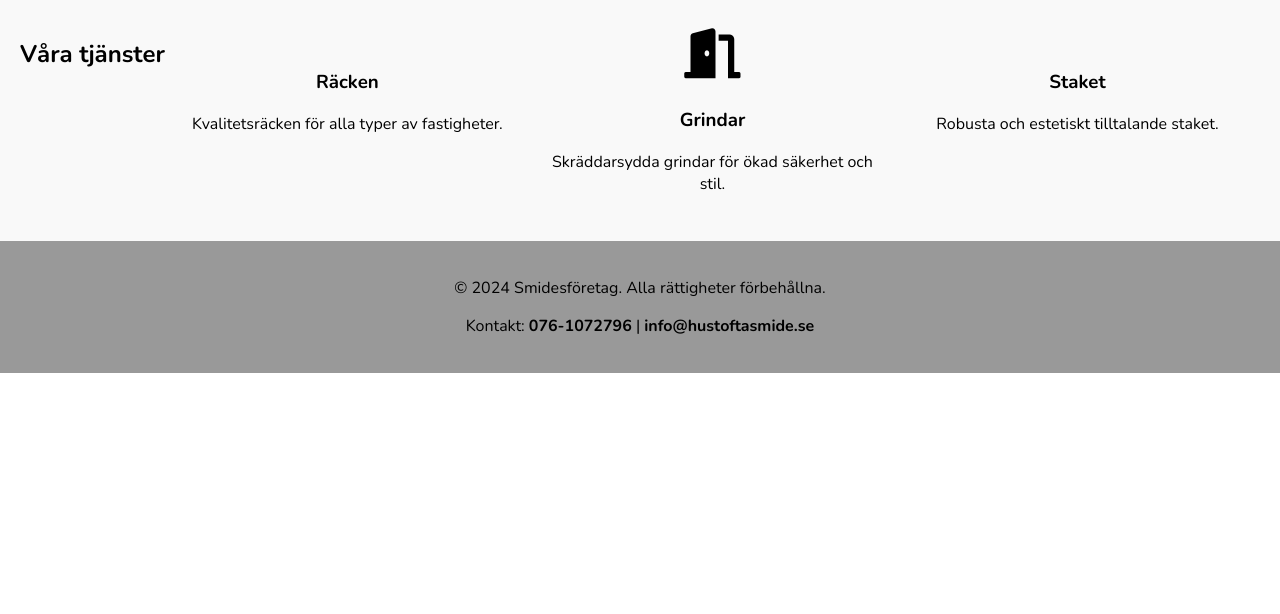
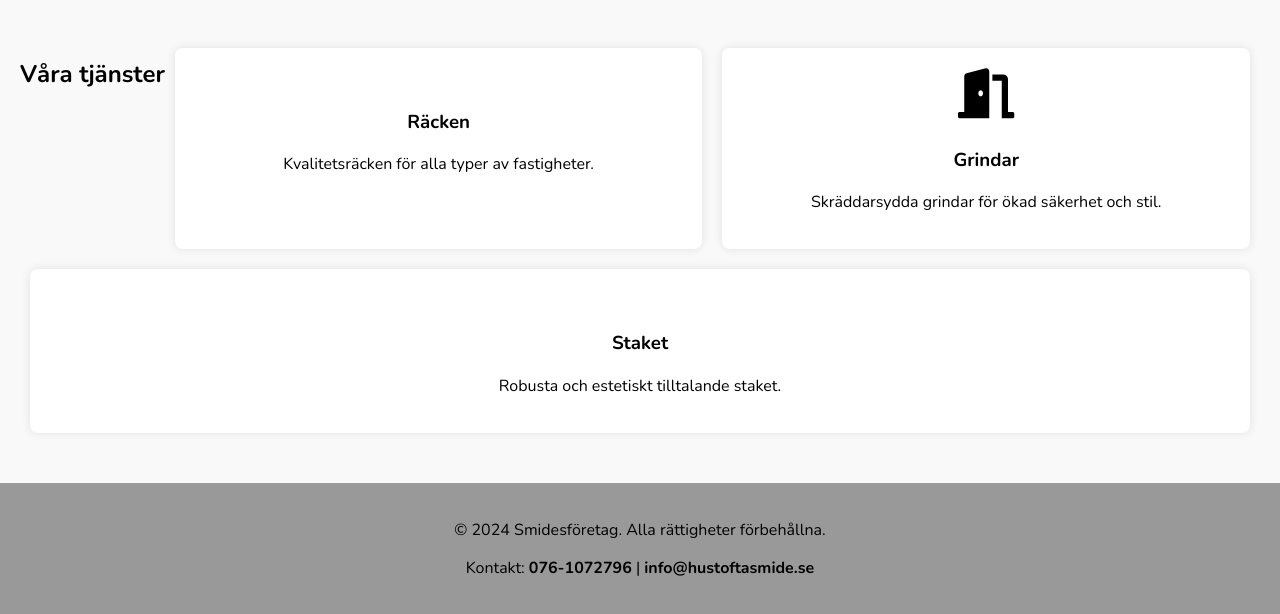
Before and after one commit to Si5193/Hustofta, a plain HTML site: page index.html in a window 1280 px wide. Shown: the part 878-1492 px from the top of the page. Before the commit the page ends 1251 px from the top, so only its background shows below. Drawn offline with nearby package versions, Linux system fonts and the light colour scheme; some icons are missing.

Commit message:
Update styles.css

```diff
--- a/styles.css
+++ b/styles.css
@@ -57,21 +57,26 @@ nav a {
     position: relative;
     color: white;
     text-align: center;
-    top: 20%;
+    top: 50%;
     transform: translateY(-50%);
 }
 
 .services {
     text-align: center;
-    padding: 20px;
+    padding: 40px 20px;
     background-color: #f9f9f9;
     display: flex;
+    flex-wrap: wrap;
     justify-content: space-around;
 }
 
 .service {
-    flex: 1;
+    flex: 1 1 30%;
     margin: 10px;
+    padding: 20px;
+    background-color: white;
+    border-radius: 8px;
+    box-shadow: 0 0 10px rgba(0, 0, 0, 0.1);
 }
 
 .service i {
@@ -94,6 +99,7 @@ footer a {
 @media (max-width: 768px) {
     .service {
         width: 90%;
+        margin: 10px auto;
     }
 
     .hero-content {
```
